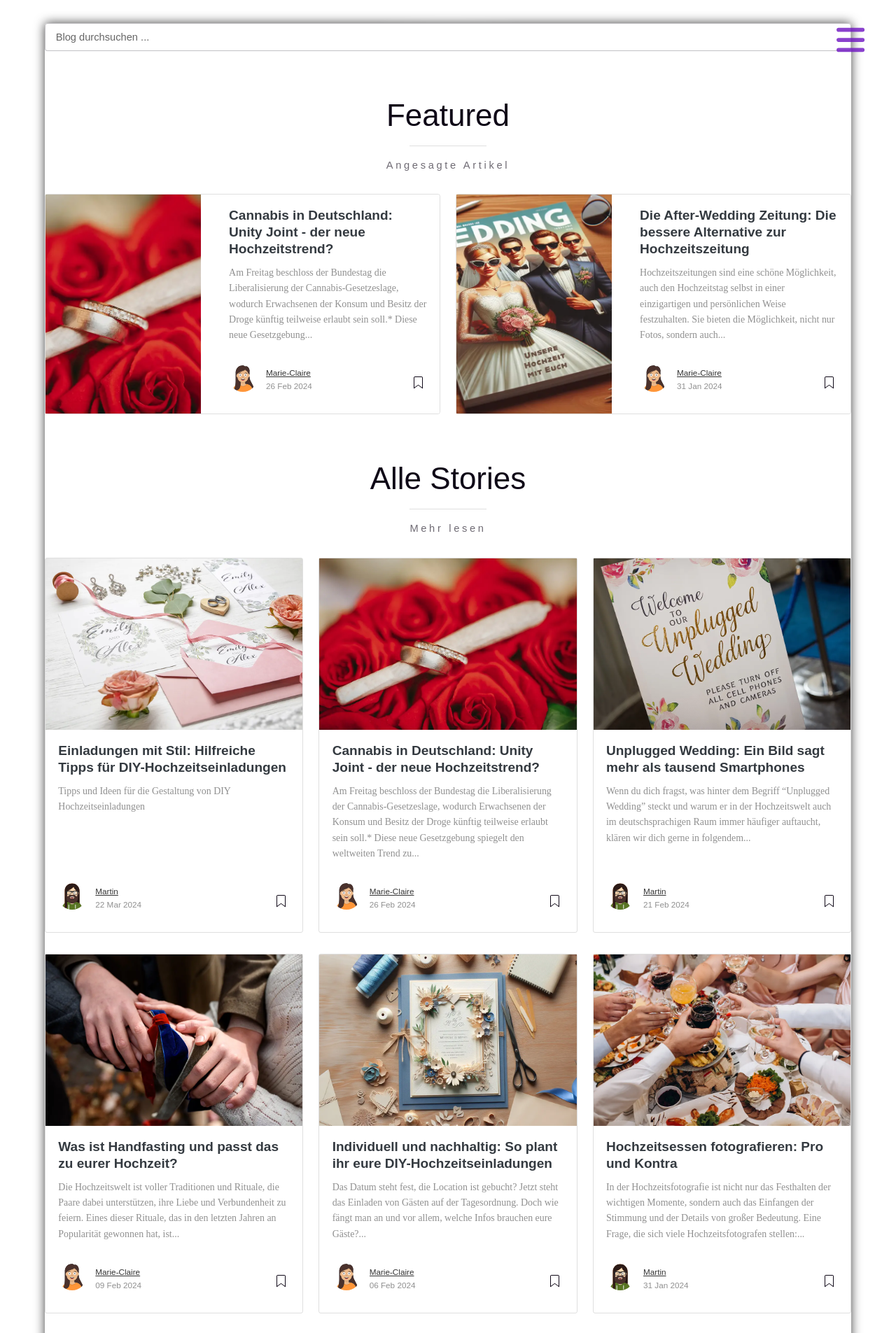
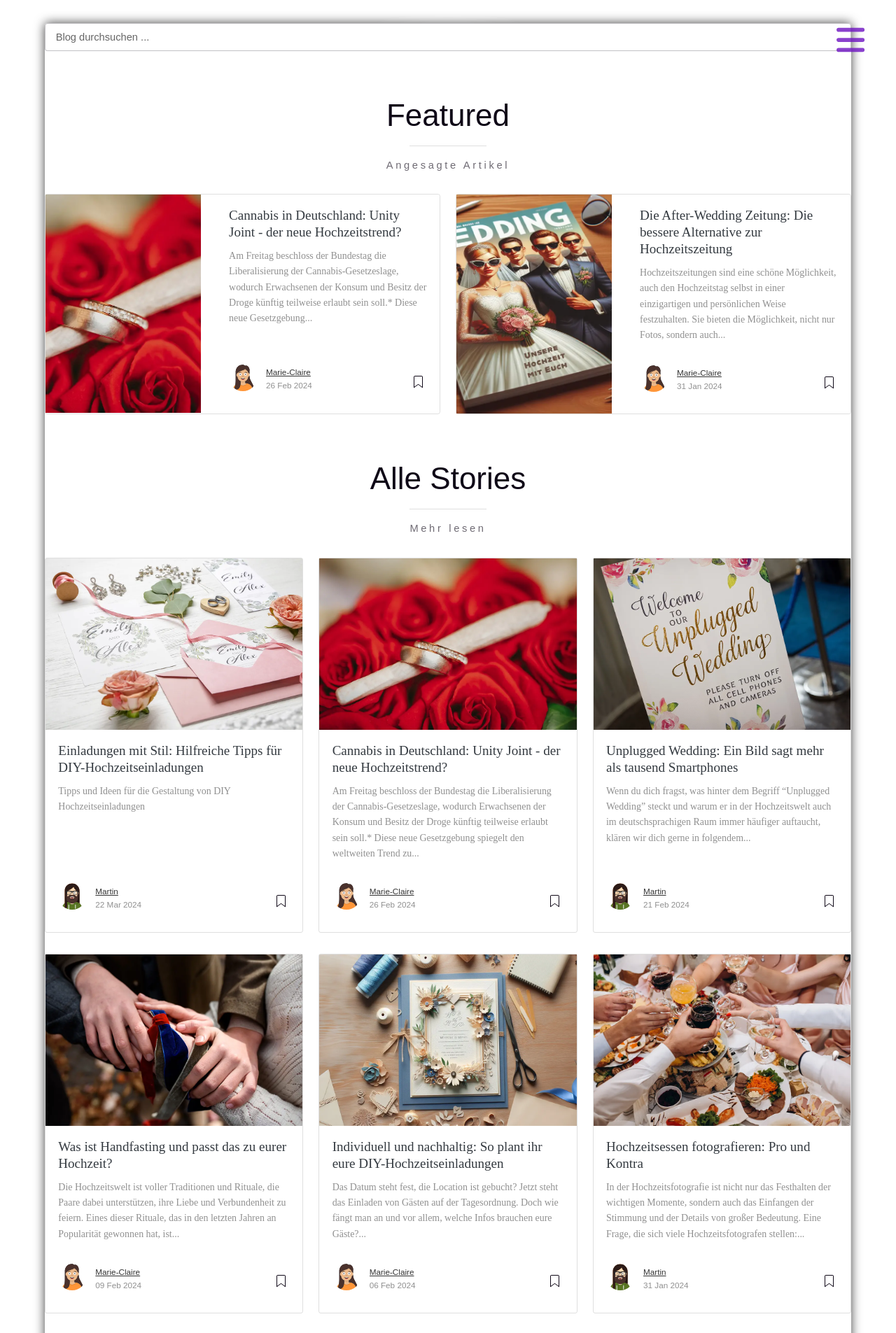
Before and after one commit to R0ckStrongo/mellowlight.blog, a Jekyll site: the page built from index.html, in a window 1280 px wide. Shown: the top 1905 px of the page at 70% size. Built offline with Jekyll 4.4.1, drawn with Linux system fonts in a browser that asks for light colours; nearby versions of some CDN libraries; some web fonts are replaced; the list of posts is cut into pages by our own code.

Commit message:
fixed layout issue

```diff
--- a/_layouts/default.html
+++ b/_layouts/default.html
@@ -60,7 +60,9 @@
 			<span></span>
 			<div id="circle"></div>
 				<img class="logo" src="assets/images/Mellowlight-Skull-Bride-and-Groom-Logo.png" alt="Mellowlight - Alternative Wedding Photography"/>
-				</a></div>
+				</a>
+				<span id="flood">Alternativer Hochzeits und Fotografie Blog</span>
+				</div>
 		</header>
 		<!-- End Navigation
 ================================================== -->
--- a/assets/css/screen.css
+++ b/assets/css/screen.css
@@ -890,7 +890,7 @@
     margin-top: 0 ! important;
 }
 
-h2.card-text > a, h4.card-text{
+h2 a, h4.card-text{
 	font-family: itc-american-typewriter;
 	font-weight: 500;
 }
@@ -898,3 +898,7 @@
 h1, h2{
 	font-size: 1.5rem;
 }
+
+#header>.logo {
+    margin: 0rem 0 1rem;
+}
```
